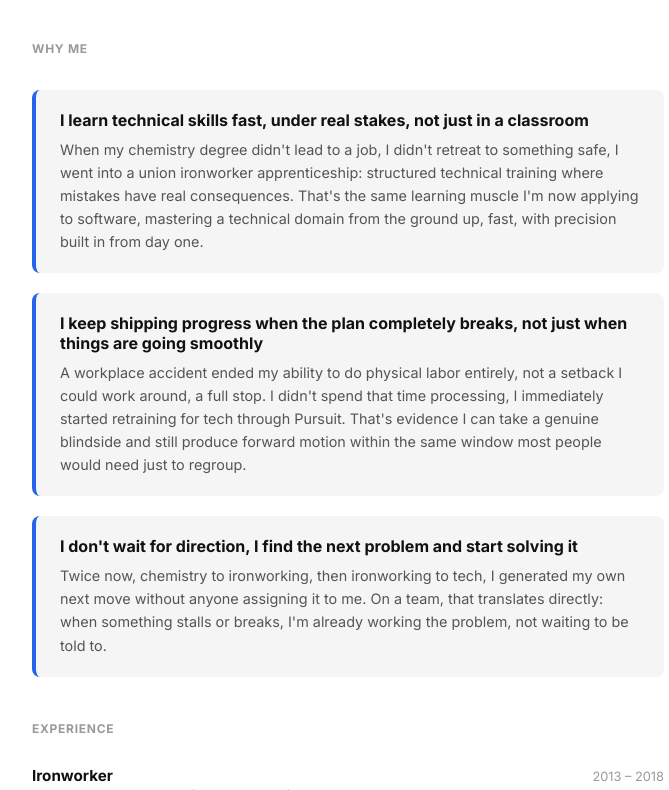
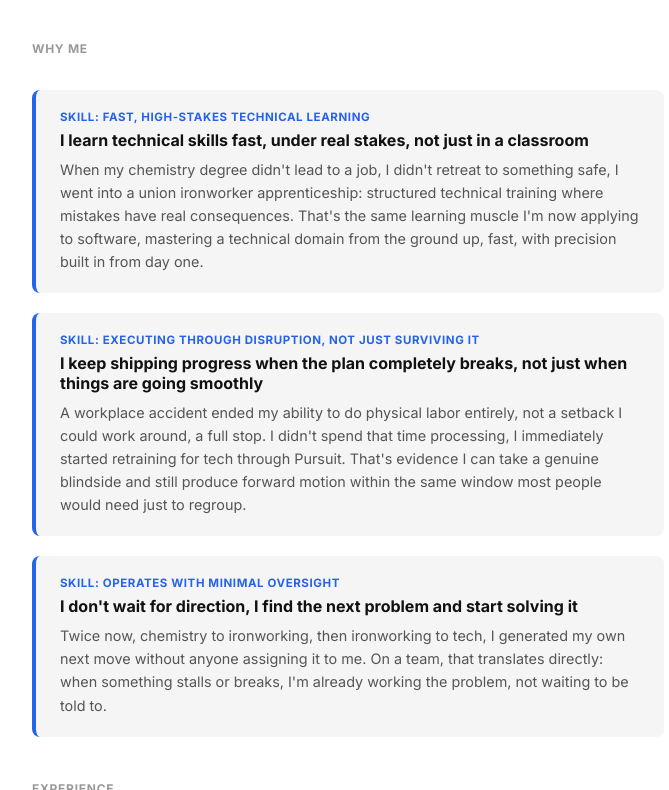
Before and after one commit to jonathanpatinopursuit/personalweb, a plain HTML site: page index.html in a window 1280 px wide. Shown: the part 596-1386 px from the top of the page, without its empty margins (292-961 px from the left). Drawn offline with Linux system fonts and the light colour scheme.

Commit message:
content: label Why Me cards with their skill

```diff
--- a/index.html
+++ b/index.html
@@ -60,6 +60,7 @@
 
   .cards { display: flex; flex-direction: column; gap: 20px; margin-bottom: 44px; }
   .card { background: var(--card-bg); border-left: 4px solid var(--accent); border-radius: 8px; padding: 20px 24px; }
+  .card-skill { font-size: 0.72rem; text-transform: uppercase; letter-spacing: 0.05em; color: var(--accent); font-weight: 700; margin-bottom: 6px; }
   .card h2 { font-size: 1rem; font-weight: 700; margin-bottom: 8px; color: var(--text); }
   .card p { font-size: 0.9rem; color: var(--text-muted); line-height: 1.6; }
 
@@ -113,14 +114,17 @@
 <div class="cards reveal" id="cards">
   <div class="section-label">Why Me</div>
   <div class="card">
+    <div class="card-skill">Skill: fast, high-stakes technical learning</div>
     <h2>I learn technical skills fast, under real stakes, not just in a classroom</h2>
     <p>When my chemistry degree didn't lead to a job, I didn't retreat to something safe, I went into a union ironworker apprenticeship: structured technical training where mistakes have real consequences. That's the same learning muscle I'm now applying to software, mastering a technical domain from the ground up, fast, with precision built in from day one.</p>
   </div>
   <div class="card">
+    <div class="card-skill">Skill: executing through disruption, not just surviving it</div>
     <h2>I keep shipping progress when the plan completely breaks, not just when things are going smoothly</h2>
     <p>A workplace accident ended my ability to do physical labor entirely, not a setback I could work around, a full stop. I didn't spend that time processing, I immediately started retraining for tech through Pursuit. That's evidence I can take a genuine blindside and still produce forward motion within the same window most people would need just to regroup.</p>
   </div>
   <div class="card">
+    <div class="card-skill">Skill: operates with minimal oversight</div>
     <h2>I don't wait for direction, I find the next problem and start solving it</h2>
     <p>Twice now, chemistry to ironworking, then ironworking to tech, I generated my own next move without anyone assigning it to me. On a team, that translates directly: when something stalls or breaks, I'm already working the problem, not waiting to be told to.</p>
   </div>
```
